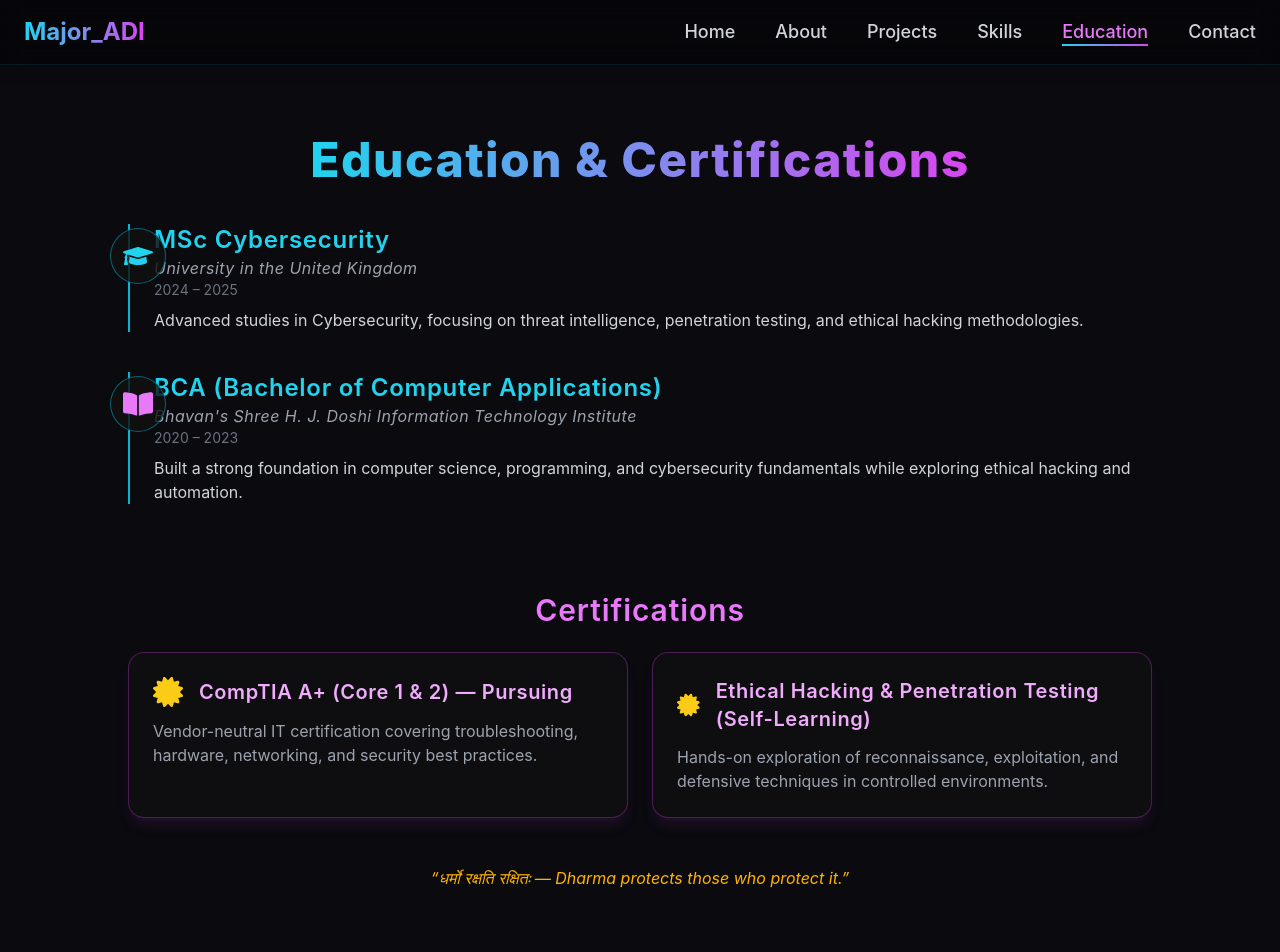
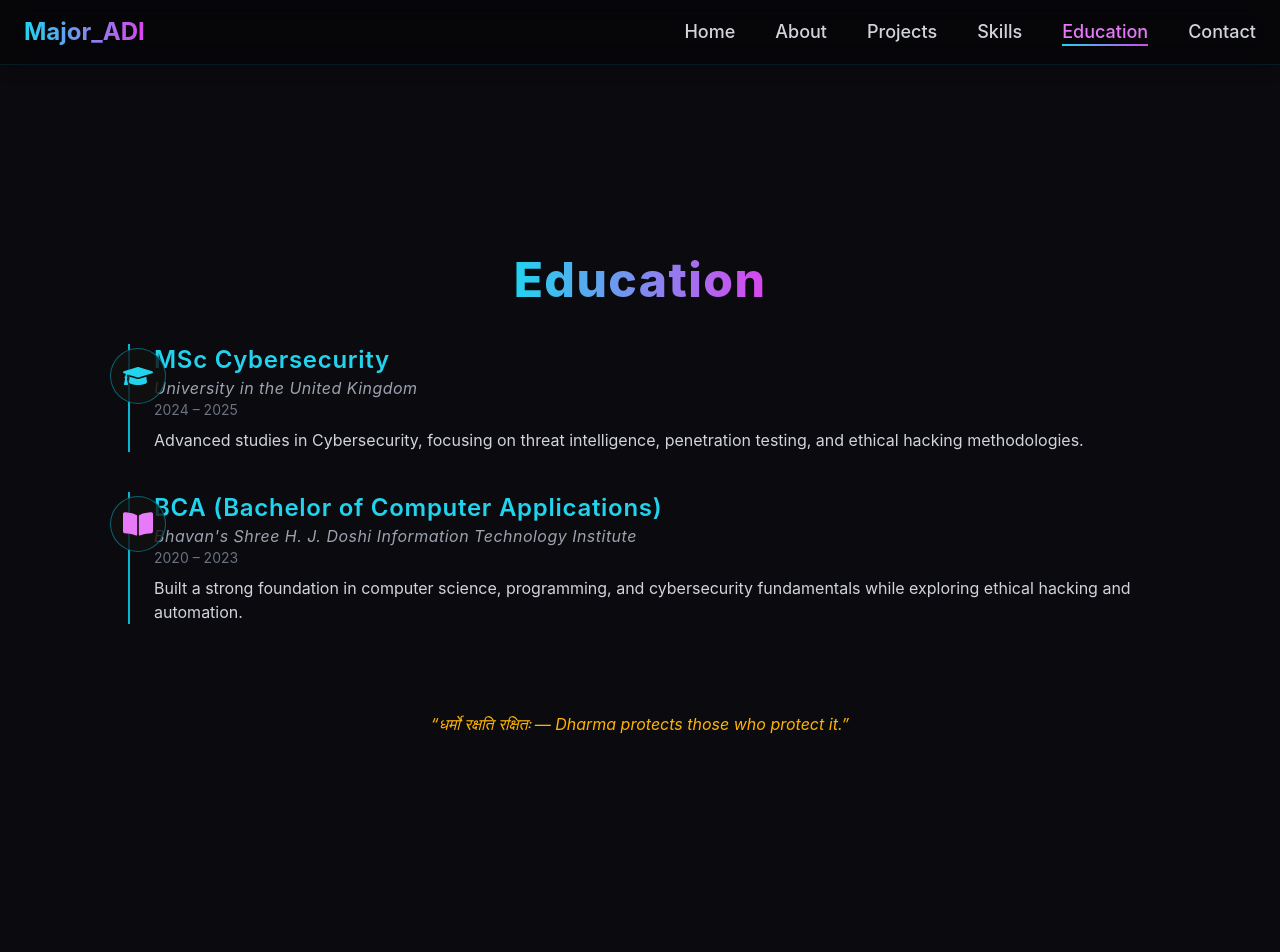
Before and after one commit to adiz777/adizala-portfolio, a React (Vite) app: page /education in a window 1280 px wide. Shown: the top 952 px of the page. Built offline with nearby package versions, Linux system fonts and the light colour scheme.

Commit message:
Remove certifications from Education page
Removed certifications section and related data from Education component.

```diff
--- a/src/pages/Education.jsx
+++ b/src/pages/Education.jsx
@@ -22,20 +22,7 @@ export default function Education() {
     },
   ];
 
-  const certifications = [
-    {
-      name: "CompTIA A+ (Core 1 & 2) — Pursuing",
-      description:
-        "Vendor-neutral IT certification covering troubleshooting, hardware, networking, and security best practices.",
-      icon: <FaCertificate className="text-yellow-400 text-3xl" />,
-    },
-    {
-      name: "Ethical Hacking & Penetration Testing (Self-Learning)",
-      description:
-        "Hands-on exploration of reconnaissance, exploitation, and defensive techniques in controlled environments.",
-      icon: <FaCertificate className="text-yellow-400 text-3xl" />,
-    },
-  ];
+
 
   return (
     <section className="min-h-screen flex flex-col justify-center items-center text-gray-200 px-6 py-10">
@@ -46,7 +33,7 @@ export default function Education() {
         animate={{ opacity: 1, y: 0 }}
         transition={{ duration: 0.6 }}
       >
-        Education & Certifications
+        Education
       </motion.h1>
 
       {/* Education Timeline */}
@@ -74,31 +61,7 @@ export default function Education() {
         ))}
       </div>
 
-      {/* Certifications Section */}
-      <div className="max-w-5xl w-full mt-12">
-        <h2 className="text-2xl sm:text-3xl font-semibold text-fuchsia-400 mb-6 text-center">
-          Certifications
-        </h2>
-        <div className="grid sm:grid-cols-2 gap-6">
-          {certifications.map((cert, idx) => (
-            <motion.div
-              key={idx}
-              className="bg-[#111]/60 border border-fuchsia-500/30 rounded-2xl p-6 shadow-lg shadow-fuchsia-500/10 hover:shadow-fuchsia-500/30 transition-all"
-              initial={{ opacity: 0, y: 20 }}
-              animate={{ opacity: 1, y: 0 }}
-              transition={{ delay: idx * 0.2 }}
-            >
-              <div className="flex items-center gap-4 mb-3">
-                {cert.icon}
-                <h3 className="text-lg sm:text-xl font-semibold text-fuchsia-300">
-                  {cert.name}
-                </h3>
-              </div>
-              <p className="text-sm sm:text-base text-gray-400">{cert.description}</p>
-            </motion.div>
-          ))}
-        </div>
-      </div>
+
 
       {/* Mantra */}
       <motion.p
```
